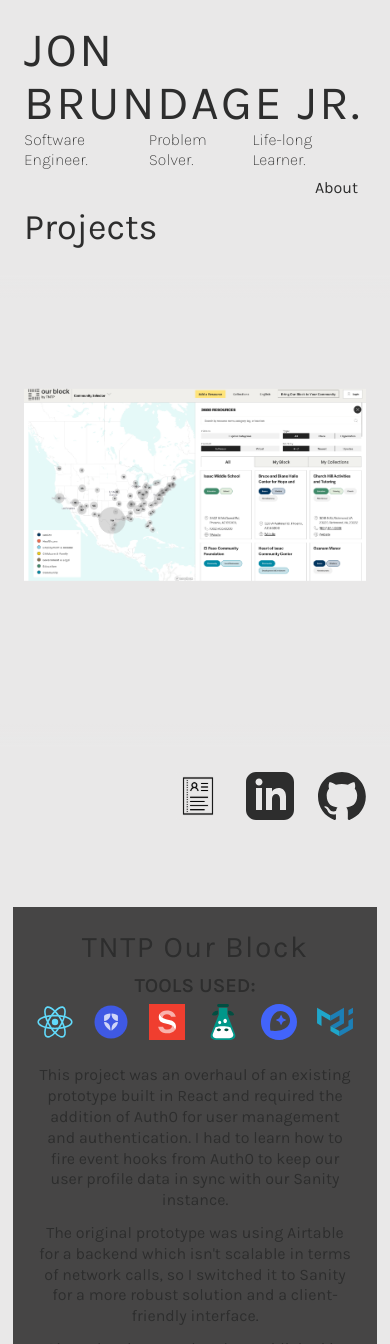
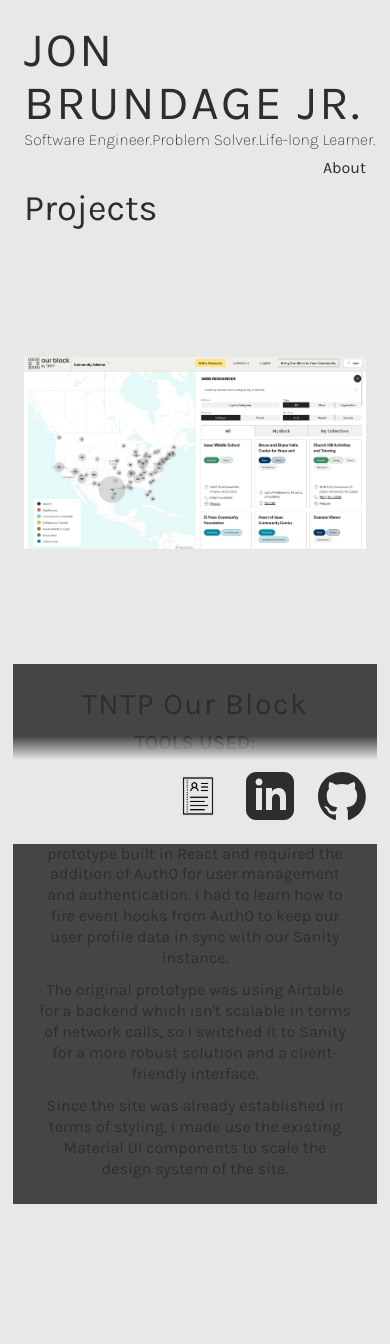
Before and after one commit to jbrundagejr/portfolio_2, a Nuxt app: page / in a window 390 px wide. Shown: the top 1344 px of the page. Built offline with nearby package versions, Linux system fonts and the light colour scheme.

Commit message:
mobile spacing

```diff
--- a/components/Footer.vue
+++ b/components/Footer.vue
@@ -45,7 +45,7 @@
 	justify-content: flex-end;
 	z-index: 10;
 	background: var(--white);
-	padding: 24px;
+	padding: 12px 24px 24px;
 	width: calc(100% - 48px);
 }
 
--- a/components/Header.vue
+++ b/components/Header.vue
@@ -46,7 +46,8 @@
 	<header id="header">
 		<div class="header__header">
 			<div class="header__title">
-				<h1>Jon Brundage Jr.</h1>
+				<h1 v-if="!isMobile">Jon Brundage Jr.</h1>
+				<h1 v-else class="h1--mobile">Jon <span>Brundage Jr.</span></h1>
 				<span v-if="atTopOfPage || !isMobile" class="tag-line fade-in">
 					<p v-for="line in tagline" :key="line">{{ line }}</p>
 				</span>
@@ -84,6 +85,12 @@
 	display: flex;
 	flex-direction: column;
 	gap: 0;
+	overflow: hidden;
+}
+
+h1 span {
+	text-wrap: nowrap;
+	overflow: hidden;
 }
 
 .last-name {
@@ -105,6 +112,8 @@
 	font-size: 16px;
 	line-height: 20px;
 	font-weight: 200;
+	width: fit-content;
+	text-wrap: nowrap;
 }
 
 #header::after {
@@ -137,8 +146,12 @@
 	justify-content: flex-end;
 }
 
+.header__nav__link {
+	padding: 8px 0 8px 8px;
+}
+
 h2 {
-	padding: 0 0 24px;
+	padding: 0 0 12px;
 }
 
 @media (min-width: 768px) {
@@ -170,6 +183,7 @@
 
 	.header__nav__link {
 		font-size: 24px;
+		padding: 8px 16px;
 	}
 
 	.header__nav li {
--- a/components/projects/Projects.vue
+++ b/components/projects/Projects.vue
@@ -93,7 +93,7 @@
 	justify-content: center;
 	align-items: center;
 	text-align: center;
-	padding: 50vh 0;
+	padding: 25vh 0;
 }
 
 .fade-enter-active,
```
